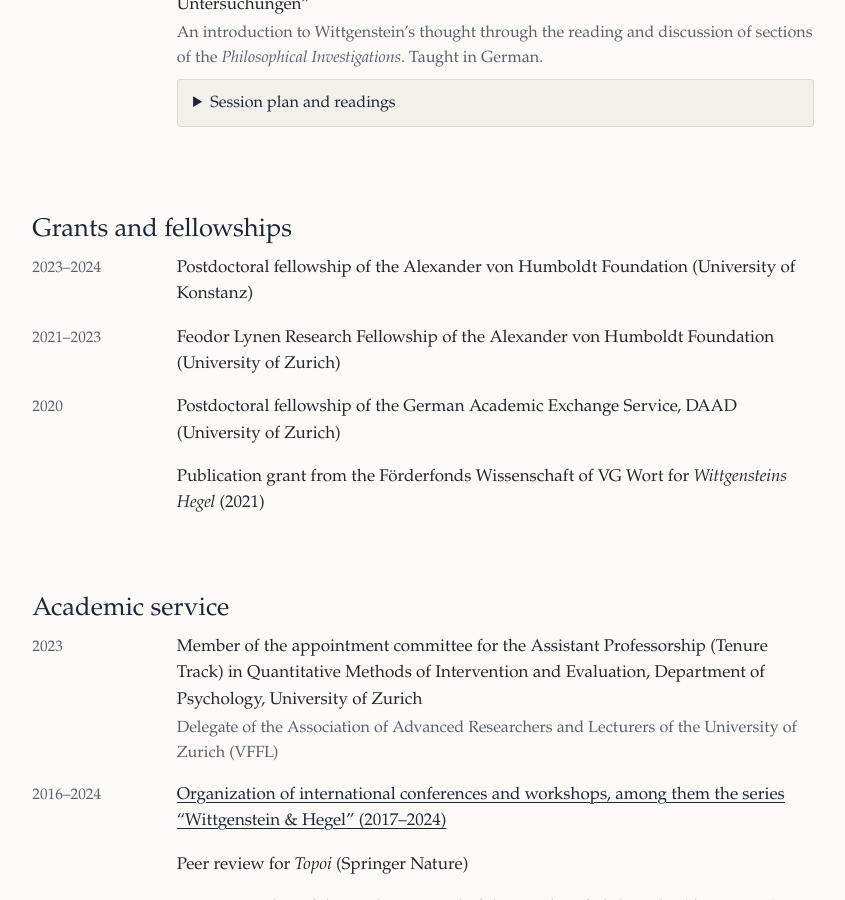
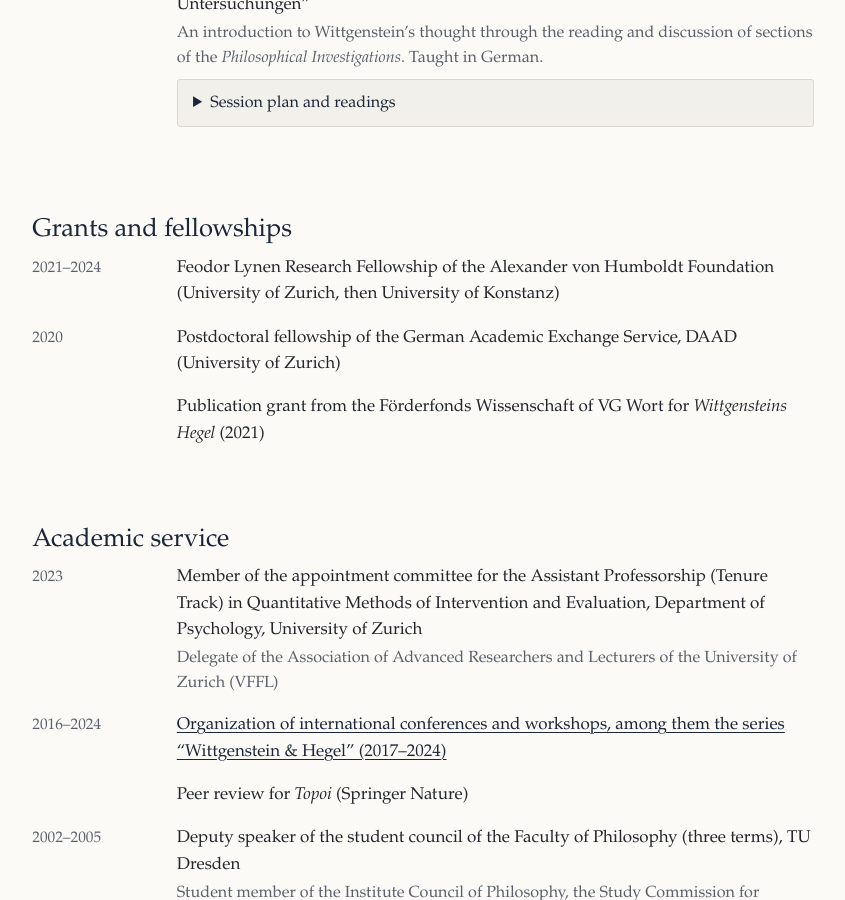
Before and after one commit to dralexanderberg/website, a Jekyll site: the page built from cv/index.html, in a window 1280 px wide and 900 px high, scrolled down 2941 px. Shown: the whole window, without its empty margins (68-913 px from the left). Built offline with Jekyll 4.4.1, drawn with Linux system fonts in a browser that asks for light colours; some of the changed text lies outside the part shown.

Commit message:
Feodor Lynen fellowship 2021–2024 (Zurich, then Konstanz); "Dr. phil."; Search Console tag
- CV: the Konstanz year is part of the Feodor Lynen fellowship; positions
  name it as such, grants list one fellowship 2021–2024
- Home: "Until recently ... at the Universities of Zurich and Konstanz.
  I am completing my habilitation at the University of Zurich."
- Home subtitle and structured data: "Dr. phil." instead of "M.A., Ph.D."
  (the Magister stays in the CV), matching the CV and German-speaking usage
- Optional google_site_verification setting in _config.yml adds the
  verification meta tag for Google Search Console (no tracking); empty
  settings no longer produce an empty tag or an empty photo credit

Co-Authored-By: Claude Opus 5.5 <noreply@anthropic.com>
Claude-Session: https://claude.ai/code/session_01DaTNutaFvg9aFZdq3qhdu7

```diff
--- a/_config.yml
+++ b/_config.yml
@@ -6,6 +6,9 @@ email: alexander@alexanderberg.ch
 # Contact page (leave a line empty to hide that link).
 orcid: "0000-0002-3409-0396"
 philpeople: alexander-berg
+# Verification code from Google Search Console (method "HTML tag": only the value of
+# content="…"). Adds an invisible meta tag, no tracking. Leave empty if not used.
+google_site_verification: ""
 description: >-
   Alexander Berg, philosopher: Wittgenstein and Hegel, and the literary form
   of philosophy.
--- a/_data/cv.yml
+++ b/_data/cv.yml
@@ -25,7 +25,7 @@
 positions:
 
 - years: 2023–2024
-  title: Postdoctoral Fellow of the Alexander von Humboldt Foundation
+  title: Feodor Lynen Research Fellow of the Alexander von Humboldt Foundation
   place: University of Konstanz
   with: Albrecht Koschorke
 
@@ -217,11 +217,8 @@ teaching:
 
 grants:
 
-- years: 2023–2024
-  title: Postdoctoral fellowship of the Alexander von Humboldt Foundation (University of Konstanz)
-
-- years: 2021–2023
-  title: Feodor Lynen Research Fellowship of the Alexander von Humboldt Foundation (University of Zurich)
+- years: 2021–2024
+  title: Feodor Lynen Research Fellowship of the Alexander von Humboldt Foundation (University of Zurich, then University of Konstanz)
 
 - years: "2020"
   title: Postdoctoral fellowship of the German Academic Exchange Service, DAAD (University of Zurich)
--- a/_includes/head.html
+++ b/_includes/head.html
@@ -7,6 +7,8 @@
 {%- endif %}
 <meta name="description" content="{{ page.description | default: site.description | strip_newlines | strip }}">
 <meta name="author" content="{{ site.author }}">
+{%- if site.google_site_verification and site.google_site_verification != "" %}
+<meta name="google-site-verification" content="{{ site.google_site_verification }}">{% endif %}
 {%- if page.url == "/texts/" %}{% unless site.data.selected_texts and site.data.selected_texts.size > 0 %}
 <meta name="robots" content="noindex">{% endunless %}{% endif %}
 <link rel="canonical" href="{{ page.url | absolute_url }}">
--- a/_includes/person-jsonld.html
+++ b/_includes/person-jsonld.html
@@ -3,7 +3,7 @@
   "@context": "https://schema.org",
   "@type": "Person",
   "name": "Alexander Berg",
-  "honorificSuffix": "M.A., Ph.D.",
+  "honorificPrefix": "Dr. phil.",
   "affiliation": { "@type": "CollegeOrUniversity", "name": "University of Zurich" },
   "knowsAbout": ["Ludwig Wittgenstein", "G. W. F. Hegel", "Literary form of philosophy", "German Idealism"],
   "url": "{{ '/' | absolute_url }}",
--- a/index.html
+++ b/index.html
@@ -19,15 +19,15 @@ structured_data: person-jsonld.html
     {%- endif %}
          alt="Portrait photograph of Alexander Berg">
     </picture>
-    {%- if site.portrait_credit %}
+    {%- if site.portrait_credit and site.portrait_credit != "" %}
     <figcaption>Photo: {{ site.portrait_credit }}</figcaption>
     {%- endif %}
   </figure>
   <div class="intro-text">
     <h1 id="name">Alexander Berg</h1>
-    <p class="subtitle">M.A., Ph.D. · Philosopher</p>
+    <p class="subtitle">Dr. phil. · Philosopher</p>
     <p>I am a philosopher working in <a href="{{ '/research/' | relative_url }}">two fields</a>. The first, Wittgenstein and Hegel, belongs to philosophy proper: I have written a monograph on it, edited two volumes and a journal special issue, and from 2017 to 2024 initiated and organized, together with colleagues, an international conference series. The second, which I have pursued at the University of Zurich since 2020, is the literary form of philosophy: from the methods of literary studies I develop a method for reading philosophical texts.</p>
-    <p>Until recently, I was a Feodor Lynen Research Fellow of the Alexander von Humboldt Foundation at the University of Zurich, where I am completing my habilitation. It brings both fields together by testing this method on the main works of Hegel and Wittgenstein, the <i>Phenomenology of Spirit</i> and the <i>Philosophical Investigations</i>.</p>
+    <p>Until recently, I was a Feodor Lynen Research Fellow of the Alexander von Humboldt Foundation at the Universities of Zurich and Konstanz. I am completing my habilitation at the University of Zurich. It brings both fields together by testing this method on the main works of Hegel and Wittgenstein, the <i>Phenomenology of Spirit</i> and the <i>Philosophical Investigations</i>.</p>
     <p>Next: a conference on the literary form of philosophy, which I am preparing, and an Element on Wittgenstein and Hegel for Cambridge University Press.</p>
     <p class="intro-links"><a href="{{ '/conferences/' | relative_url }}">Conferences</a> · <a href="{{ '/publications/' | relative_url }}">Publications</a> · <a href="{{ '/talks/' | relative_url }}">Talks</a></p>
   </div>
```
Also changed, not shown: README.md.
